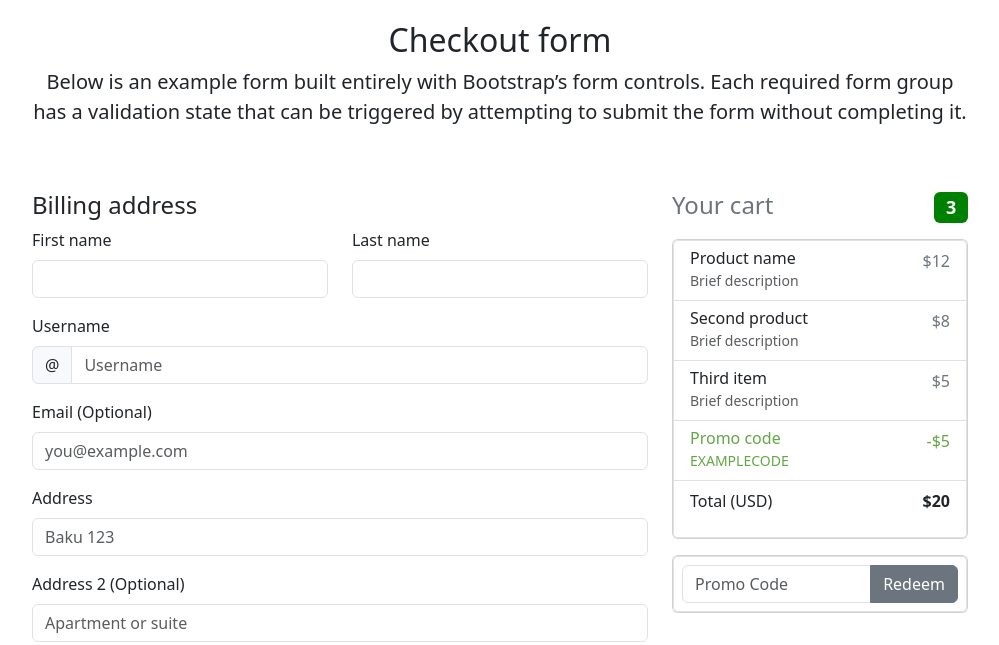
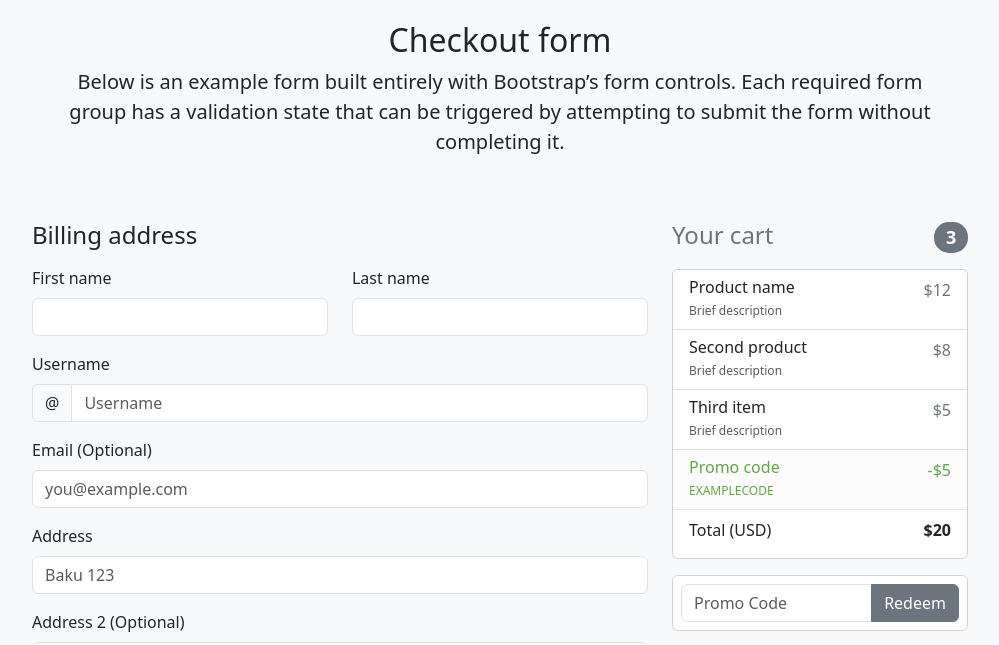
Before and after one commit to NijatS/BootstrapCheckout, a plain HTML site: page CheckoutForm/index.html in a window 1280 px wide. Shown: the part 123-768 px from the top of the page, without its empty margins (140-1139 px from the left). Drawn offline with nearby package versions, Linux system fonts and the light colour scheme.

Commit message:
Badge problem solved

```diff
--- a/CheckoutForm/index.html
+++ b/CheckoutForm/index.html
@@ -10,12 +10,17 @@
       integrity="sha384-KK94CHFLLe+nY2dmCWGMq91rCGa5gtU4mk92HdvYe+M/SXH301p5ILy+dN9+nJOZ"
       crossorigin="anonymous"
     />
+    <style>
+      small {
+        font-size: 12px;
+      }
+    </style>
     <title>CheckOut Form</title>
   </head>
-  <body>
+  <body class="bg-light">
     <div class="container-fluid" style="max-width: 960px">
       <div class="row text-center py-5">
-        <div class="col-sm-12">
+        <div class="col-sm-12 px-5">
           <img
             src="./Images/bootstrap-4.svg"
             style="width: 72px"
@@ -32,7 +37,7 @@
       </div>
       <div class="row">
         <div class="col-sm-8">
-          <h4>Billing address</h4>
+          <h4 class="mb-3">Billing address</h4>
           <div class="row mb-3" id="firstLastName">
             <div class="col-md-6">
               <label for="firstName" class="form-label">First name</label>
@@ -178,13 +183,13 @@
             <h4>
               <span
                 class="badge badge-secondary badge-pill"
-                style="background-color: green"
+                style="background-color: #6c757d; border-radius: 15px"
                 >3</span
               >
             </h4>
           </div>
           <div class="card mb-3">
-            <ul class="list-group">
+            <ul class="list-group list-group-flush">
               <li class="list-group-item">
                 <div class="d-flex justify-content-between">
                   <div>
@@ -212,7 +217,10 @@
                   <p class="text-secondary">$5</p>
                 </div>
               </li>
-              <li class="list-group-item" style="color: #63a745">
+              <li
+                class="list-group-item list-group-item-light"
+                style="color: #63a745"
+              >
                 <div class="d-flex justify-content-between">
                   <div>
                     <h6 class="mb-0">Promo code</h6>
@@ -221,8 +229,8 @@
                   <p>-$5</p>
                 </div>
               </li>
-              <li class="list-group-item">
-                <div class="d-flex justify-content-between align-self-center">
+              <li class="list-group-item pb-0">
+                <div class="d-flex justify-content-between align-items-center">
                   <p class="fs-6">Total (USD)</p>
                   <p class="fw-bold">$20</p>
                 </div>
@@ -230,7 +238,7 @@
             </ul>
           </div>
           <div class="card">
-            <ul class="list-group">
+            <ul class="list-group list-group-flush">
               <li class="list-group-item p-2">
                 <div class="input-group">
                   <input
```
